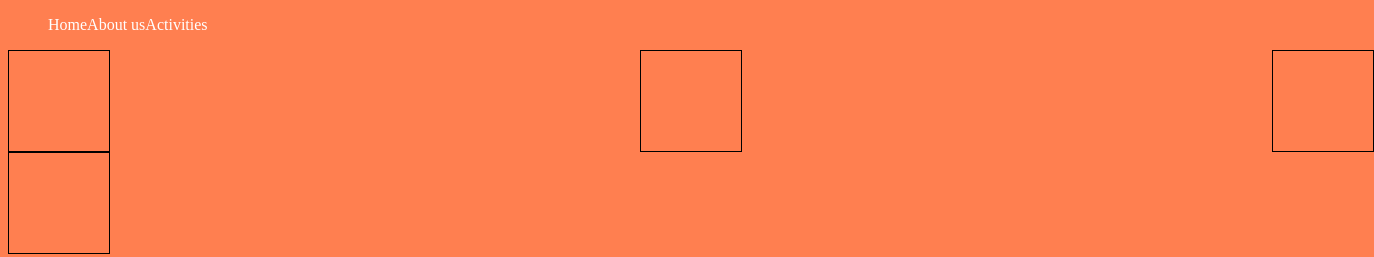
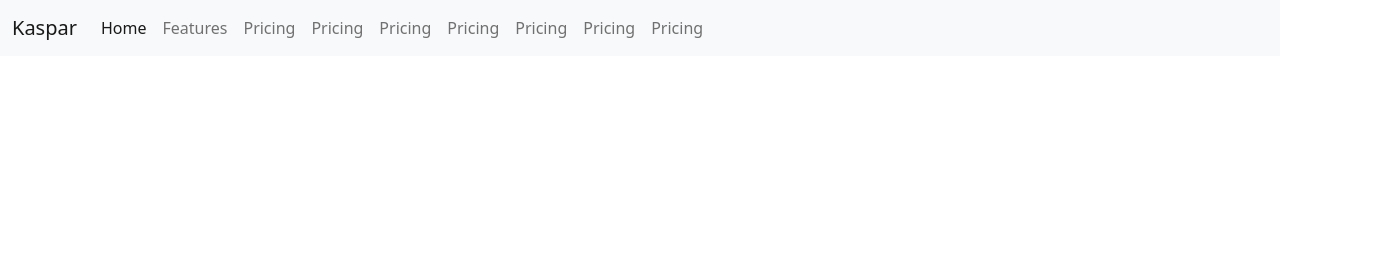
Before and after one commit to Kasparsu/learnweb0422, a plain HTML site: page index.html in a window 1280 px wide. Shown: the whole page, 1374 px wide, since content can reach past the window. Drawn offline with nearby package versions, Linux system fonts and the light colour scheme.

Commit message:
Add bootstrap style

```diff
--- a/index.html
+++ b/index.html
@@ -2,29 +2,47 @@
 <html>
     <head>
         <title>Home page</title>
-        <link rel="stylesheet" href="/style.css">
+        <link href="https://cdn.jsdelivr.net/npm/bootstrap@5.1.3/dist/css/bootstrap.min.css" rel="stylesheet" integrity="sha384-1BmE4kWBq78iYhFldvKuhfTAU6auU8tT94WrHftjDbrCEXSU1oBoqyl2QvZ6jIW3" crossorigin="anonymous">
     </head>
     <body>
-        <nav>
-            <ul>
-                <li>
-                    <a href="/index.html">Home</a>
-                </li>
-                <li>
-                    <a href="/about.html">About us</a>
-                </li>
-                <li>
-                    <a href="/activities/riding.html">Activities</a>
-                </li>
-            </ul>
-        </nav>
-
-
-        <div class="grid">
-            <div class="box1"></div>
-            <div></div>
-            <div></div>
-            <div></div>
-        </div>
+        <nav class="navbar navbar-expand-lg navbar-light bg-light">
+            <div class="container-fluid">
+              <a class="navbar-brand" href="#">Kaspar</a>
+              <button class="navbar-toggler" type="button" data-bs-toggle="collapse" data-bs-target="#navbarNav" aria-controls="navbarNav" aria-expanded="false" aria-label="Toggle navigation">
+                <span class="navbar-toggler-icon"></span>
+              </button>
+              <div class="collapse navbar-collapse" id="navbarNav">
+                <ul class="navbar-nav">
+                  <li class="nav-item">
+                    <a class="nav-link active" aria-current="page" href="#">Home</a>
+                  </li>
+                  <li class="nav-item">
+                    <a class="nav-link" href="#">Features</a>
+                  </li>
+                  <li class="nav-item">
+                    <a class="nav-link" href="#">Pricing</a>
+                  </li>
+                  <li class="nav-item">
+                    <a class="nav-link" href="#">Pricing</a>
+                  </li>
+                  <li class="nav-item">
+                    <a class="nav-link" href="#">Pricing</a>
+                  </li>
+                  <li class="nav-item">
+                    <a class="nav-link" href="#">Pricing</a>
+                  </li>
+                  <li class="nav-item">
+                    <a class="nav-link" href="#">Pricing</a>
+                  </li>
+                  <li class="nav-item">
+                    <a class="nav-link" href="#">Pricing</a>
+                  </li>
+                  <li class="nav-item">
+                    <a class="nav-link" href="#">Pricing</a>
+                  </li>
+                </ul>
+              </div>
+            </div>
+          </nav>
     </body>
 </html>
```
